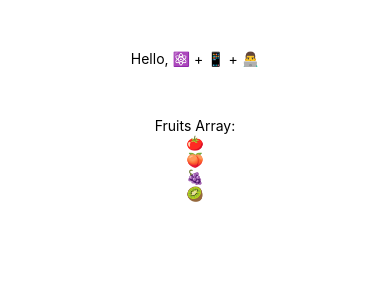
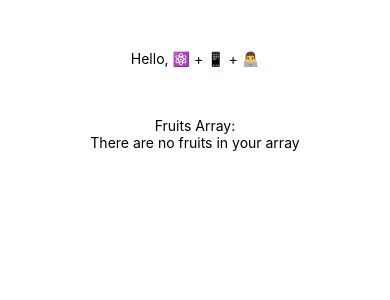
Before and after one commit to praveenkumarc86/rn-fragments, a React Native app in the folder 01HelloWorld/: screen / in a window 390 px wide. Shown: the top 300 px of the page. Built offline with nearby package versions, Linux system fonts and the light colour scheme.

Commit message:
10: conditional rendering

```diff
--- a/01HelloWorld/App.js
+++ b/01HelloWorld/App.js
@@ -14,7 +14,8 @@ class AppComponent extends Component {
   // state can be defined without constructor function
   state = {
     greetEmojis: ['⚛️ + 📱'],
-    fruitEmojis: ['🍅', '🍑', '🍇', '🥝']
+    // fruitEmojis: ['🍅', '🍑', '🍇', '🥝']
+    fruitEmojis: []
   };
 
   // using lifecycle method
@@ -31,9 +32,13 @@ class AppComponent extends Component {
         {/* access state in render */}
         <Hello name={this.state.greetEmojis} />
         <Text style={{ paddingTop: 50 }}>Fruits Array:</Text>
-        {this.state.fruitEmojis.map(fruit => {
-          return <Text key={fruit}>{fruit}</Text>;
-        })}
+        {this.state.fruitEmojis.length < 0 ? (
+          this.state.fruitEmojis.map(fruit => {
+            return <Text key={fruit}>{fruit}</Text>;
+          })
+        ) : (
+          <Text>There are no fruits in your array</Text>
+        )}
       </View>
     );
   }
```
